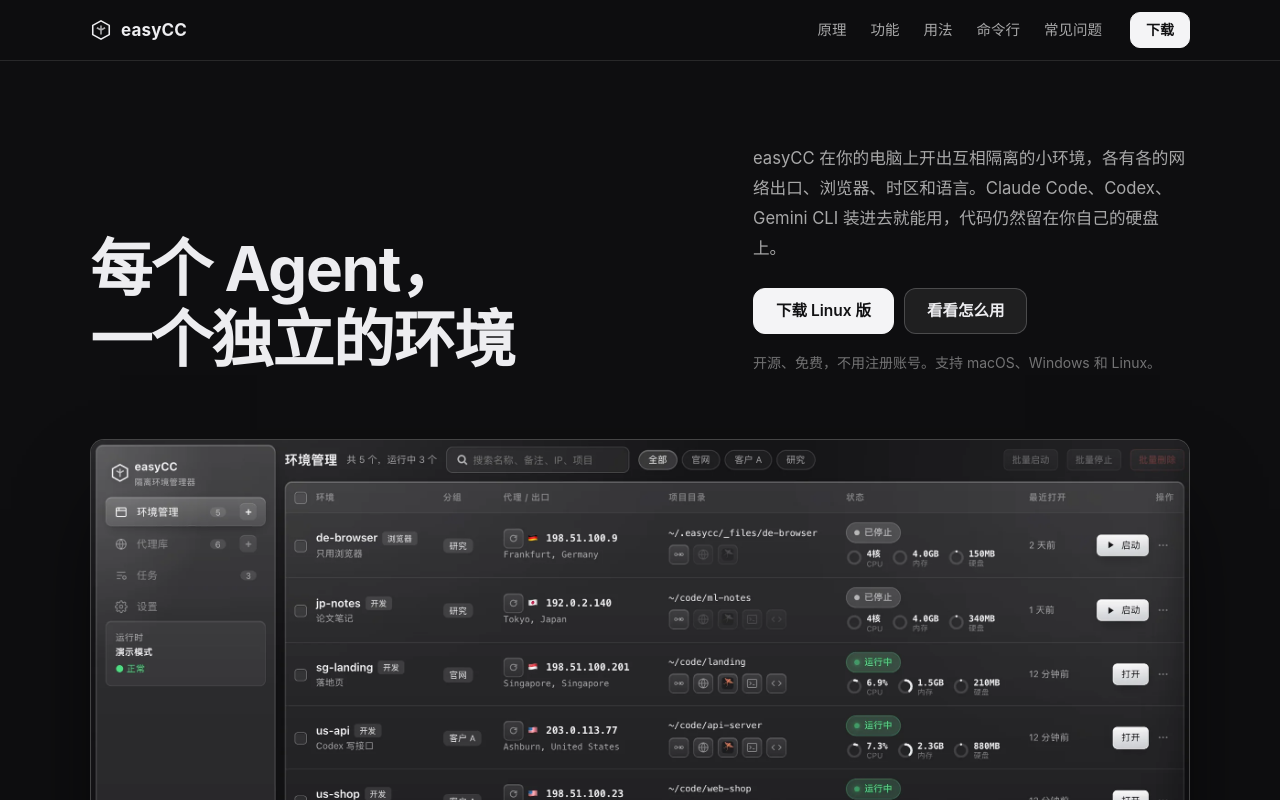
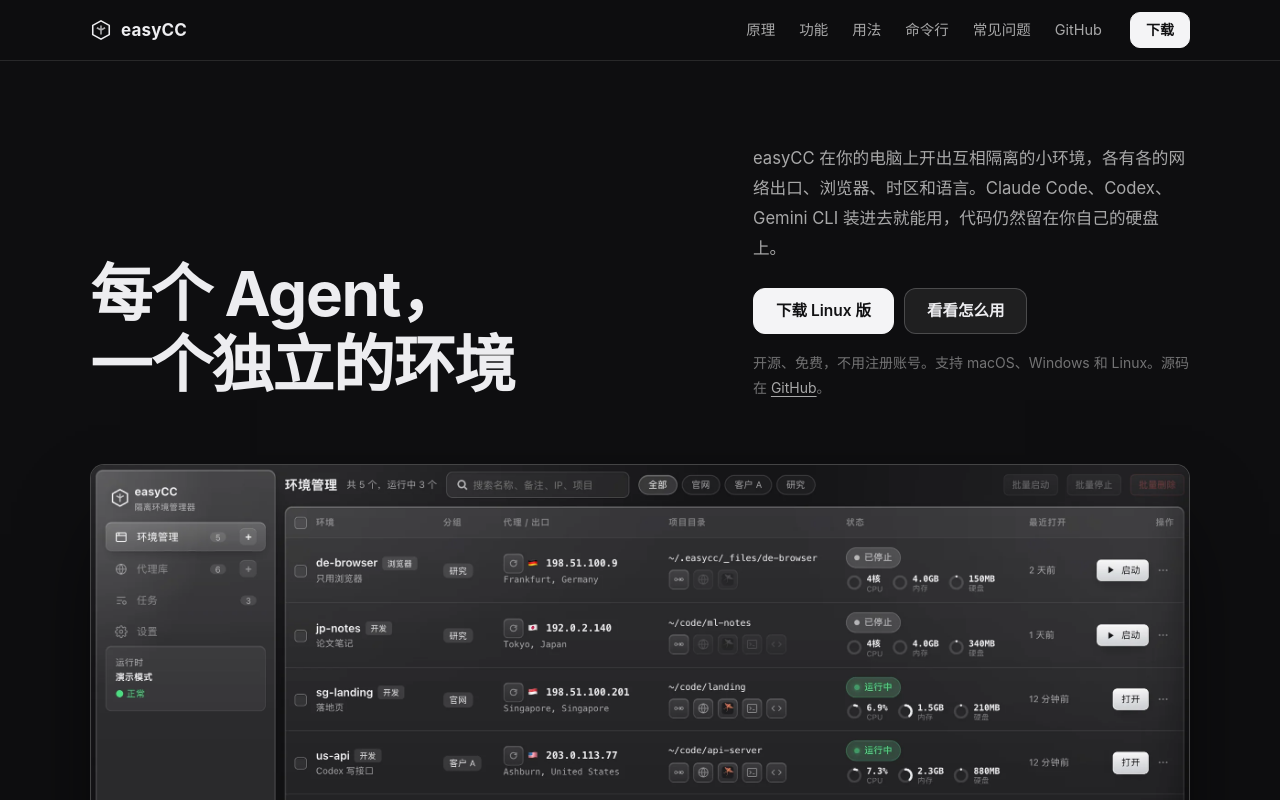
Before and after one commit to hon6/easycc, a plain HTML site: page site/index.html in a window 1280 px wide. Shown: the top 800 px of the page. Drawn offline with Linux system fonts and the light colour scheme.

Commit message:
官网：加上 GitHub 仓库和反馈问题的链接

```diff
--- a/site/index.html
+++ b/site/index.html
@@ -50,6 +50,8 @@ h1{font-size:clamp(34px,4.9vw,62px);line-height:1.14;font-weight:650;letter-spac
 .lede{font-size:clamp(16px,1.3vw,18px);color:var(--mute)}
 .cta{display:flex;flex-wrap:wrap;gap:10px;margin-top:24px}
 .facts{margin-top:16px;font-size:14px;color:var(--dim)}
+.facts a,.faq p a{color:var(--mute);text-underline-offset:3px}
+.facts a:hover,.faq p a:hover{color:#fff}
 .stage{margin-top:clamp(32px,5vw,64px);min-width:0}
 .screen{border-radius:14px;border:1px solid var(--line-strong);overflow:hidden;background:#151517;box-shadow:0 40px 90px -30px rgba(0,0,0,.9)}
 .screen img{width:100%}
@@ -207,7 +209,7 @@ footer .sp{flex:1}
 <header class="top"><div class="wrap">
   <a class="logo" href="#top" aria-label="easyCC 首页"><svg width="22" height="22" viewBox="0 0 24 24" fill="none" stroke="currentColor" stroke-width="1.7" aria-hidden="true"><path d="M12 2 21 7v10l-9 5-9-5V7z"/><path d="M12 7v10M7.5 9.5 12 12l4.5-2.5" opacity=".7"/></svg>easyCC</a>
   <nav aria-label="页内导航">
-    <a href="#how">原理</a><a href="#features">功能</a><a href="#guide">用法</a><a href="#cli">命令行</a><a href="#faq">常见问题</a>
+    <a href="#how">原理</a><a href="#features">功能</a><a href="#guide">用法</a><a href="#cli">命令行</a><a href="#faq">常见问题</a><a href="https://github.com/hon6/easycc" rel="noopener">GitHub</a>
   </nav>
   <a class="btn solid sm" href="#download">下载</a>
 </div></header>
@@ -222,7 +224,7 @@ footer .sp{flex:1}
       <a class="btn solid" id="heroDl" href="#download">免费下载</a>
       <a class="btn" href="#guide">看看怎么用</a>
     </div>
-    <p class="facts">开源、免费，不用注册账号。支持 macOS、Windows 和 Linux。</p>
+    <p class="facts">开源、免费，不用注册账号。支持 macOS、Windows 和 Linux。源码在 <a href="https://github.com/hon6/easycc" rel="noopener">GitHub</a>。</p>
     </div>
   </div>
   <div class="stage">
@@ -475,7 +477,7 @@ cd easycc-linux-* &amp;&amp; ./install.sh</pre></div>
 <section id="faq"><div class="wrap">
   <div class="sec-head"><h2>常见问题</h2></div>
   <div class="faq">
-    <details><summary>easyCC 收费吗？</summary><p>不收费，代码开源。安装和使用都不需要注册账号。</p></details>
+    <details><summary>easyCC 收费吗？</summary><p>不收费。代码以 MIT 协议开源，放在 <a href="https://github.com/hon6/easycc" rel="noopener">github.com/hon6/easycc</a>。安装和使用都不需要注册账号。</p></details>
     <details><summary>代理要自己准备吗？</summary><p>要。easyCC 不提供代理，你在代理库里填自己的 socks5 或 http 代理。</p></details>
     <details><summary>我的代码会被上传吗？</summary><p>不会。项目目录是从你的电脑挂进环境的，代码一直在你自己的硬盘上，环境数据也都存在本机。</p></details>
     <details><summary>环境占多少电脑资源？</summary><p>每个环境默认上限是 4 核、4G 内存，可以改。实际占用按用量来。闲置超过设定时间会自动休眠，内存全部还给电脑。</p></details>
@@ -488,7 +490,7 @@ cd easycc-linux-* &amp;&amp; ./install.sh</pre></div>
 
 <footer><div class="wrap">
   <span>easyCC，开源免费</span><span class="sp"></span>
-  <a href="#how">原理</a><a href="#features">功能</a><a href="#guide">用法</a><a href="#download">下载</a><a href="#faq">常见问题</a>
+  <a href="https://github.com/hon6/easycc" rel="noopener">GitHub</a><a href="https://github.com/hon6/easycc/issues" rel="noopener">反馈问题</a><a href="#how">原理</a><a href="#features">功能</a><a href="#guide">用法</a><a href="#download">下载</a><a href="#faq">常见问题</a>
 </div></footer>
 
 <script>
```
